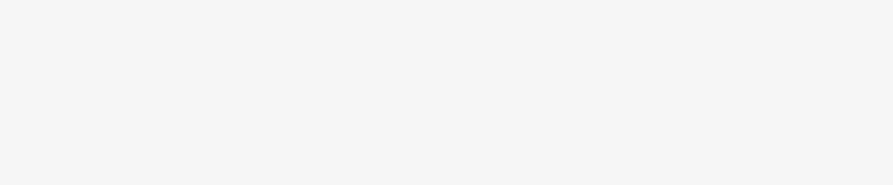
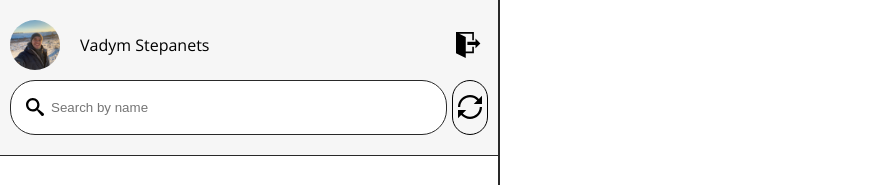
Before and after one commit to stepanets-vadym/Messanger, a React (Create React App) app: page /messanger in a window 1280 px wide. Before the commit this address led to /login. Shown: the top 185 px of the page, without its empty margins (0-893 px from the left). Built offline with nearby package versions, Linux system fonts and the light colour scheme; no server answers; data requests are answered from the project's data file; grey boxes are pictures that could not be loaded.

Commit message:
secondCommit

```diff
--- a/src/App.jsx
+++ b/src/App.jsx
@@ -20,9 +20,9 @@ function App() {
   const { auth } = useContext(Context);
   const [user, loading] = useAuthState(auth);
 
-  if (loading) {
-    return <Loader/>
-  }
+  // if (loading) {
+  //   return <Loader/>
+  // }
 
   return (
     <div className='App'>
--- a/src/Components/Routes/AppRoter.jsx
+++ b/src/Components/Routes/AppRoter.jsx
@@ -6,7 +6,8 @@ import { Context } from 'index';
 
 function AppRoter() {
   const { auth } = useContext(Context);
-  const [user] = useAuthState(auth);
+  // const [user] = useAuthState(auth);
+  const user = true
   // console.log(user);
   return user ? (
     <Routes>
--- a/src/Elements/ChatFooter/ChatFooter.jsx
+++ b/src/Elements/ChatFooter/ChatFooter.jsx
@@ -36,7 +36,7 @@ const ChatFooter = ({ userChatInfo, setUserChatInfo, users, setUsers }) => {
       };
 
       // console.log(newUserChatInfo(message, 'ans'));
-      fetch(`https://localmessanger.herokuapp.com/users/${userChatInfo.id}`, {
+      fetch(`http://localhost:3000/users/${userChatInfo.id}`, {
         method: 'PUT',
         headers: {
           'Content-type': 'application/json',
@@ -53,7 +53,7 @@ const ChatFooter = ({ userChatInfo, setUserChatInfo, users, setUsers }) => {
               .then((response) => response.json())
               .then((randomJson) => {
                 if (randomJson) {
-                  fetch(`https://localmessanger.herokuapp.com/users/${userChatInfo.id}`, {
+                  fetch(`http://localhost:3000/users/${userChatInfo.id}`, {
                     method: 'PUT',
                     headers: {
                       'Content-type': 'application/json',
--- a/src/Elements/SideHead/SideHead.jsx
+++ b/src/Elements/SideHead/SideHead.jsx
@@ -26,9 +26,9 @@ const SideHead = ({ setSearchQuery, searchQuery, searchMes, setSearchMes }) => {
       <div className={styles.personBlock}>
         <div className={styles.personInfo}>
           <div className={styles.personImg}>
-            <img className={styles.photo} src={user.photoURL} alt='Person' />
+            <img className={styles.photo} src={MeAndSnow} alt='Person' />
           </div>
-          <div className={styles.personName}>{user.displayName}</div>
+          <div className={styles.personName}>Vadym Stepanets</div>
         </div>
         <button className={styles.exit} onClick={() => signOut(auth)}>
           <Icon name={'#icon-exit'} />
--- a/src/Pages/Messanger.jsx
+++ b/src/Pages/Messanger.jsx
@@ -27,7 +27,7 @@ function Messanger() {
   const [userId, setUserId] = useState(0);
 
   useEffect(() => {
-    fetch('https://localmessanger.herokuapp.com/users')
+    fetch('http://localhost:3000/users')
       .then((response) => response.json())
       .then((users) =>
         setUsers(
--- a/src/index.jsx
+++ b/src/index.jsx
@@ -6,7 +6,7 @@ import App from './App';
 import { app, firebaseConfig } from './firebase';
 
 export const Context = createContext(null);
-const auth = getAuth();
+const auth = getAuth(app);
 
 const root = ReactDOM.createRoot(document.getElementById('root'));
 root.render(
```
Also changed, not shown: server.js (added, +15 -0 lines), 1 other file (tests, documents, lock files or other folders).
